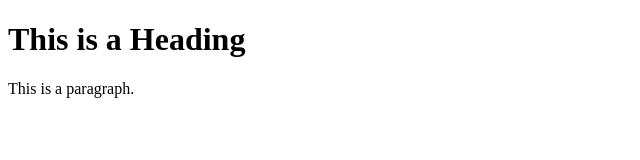
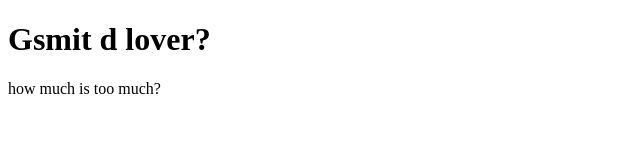
Before and after one commit to SouLeaks/Souleakshub.github.io, a plain HTML site: page index.html in a window 1280 px wide. Shown: the whole page, without its empty margins (0-640 px from the left). Drawn offline with Linux system fonts and the light colour scheme.

Commit message:
Update index.html

```diff
--- a/index.html
+++ b/index.html
@@ -5,8 +5,8 @@
 </head>
 <body>
 
-<h1>This is a Heading</h1>
-<p>This is a paragraph.</p>
+<h1>Gsmit d lover?</h1>
+<p>how much is too much?</p>
 
 </body>
 </html>
```
